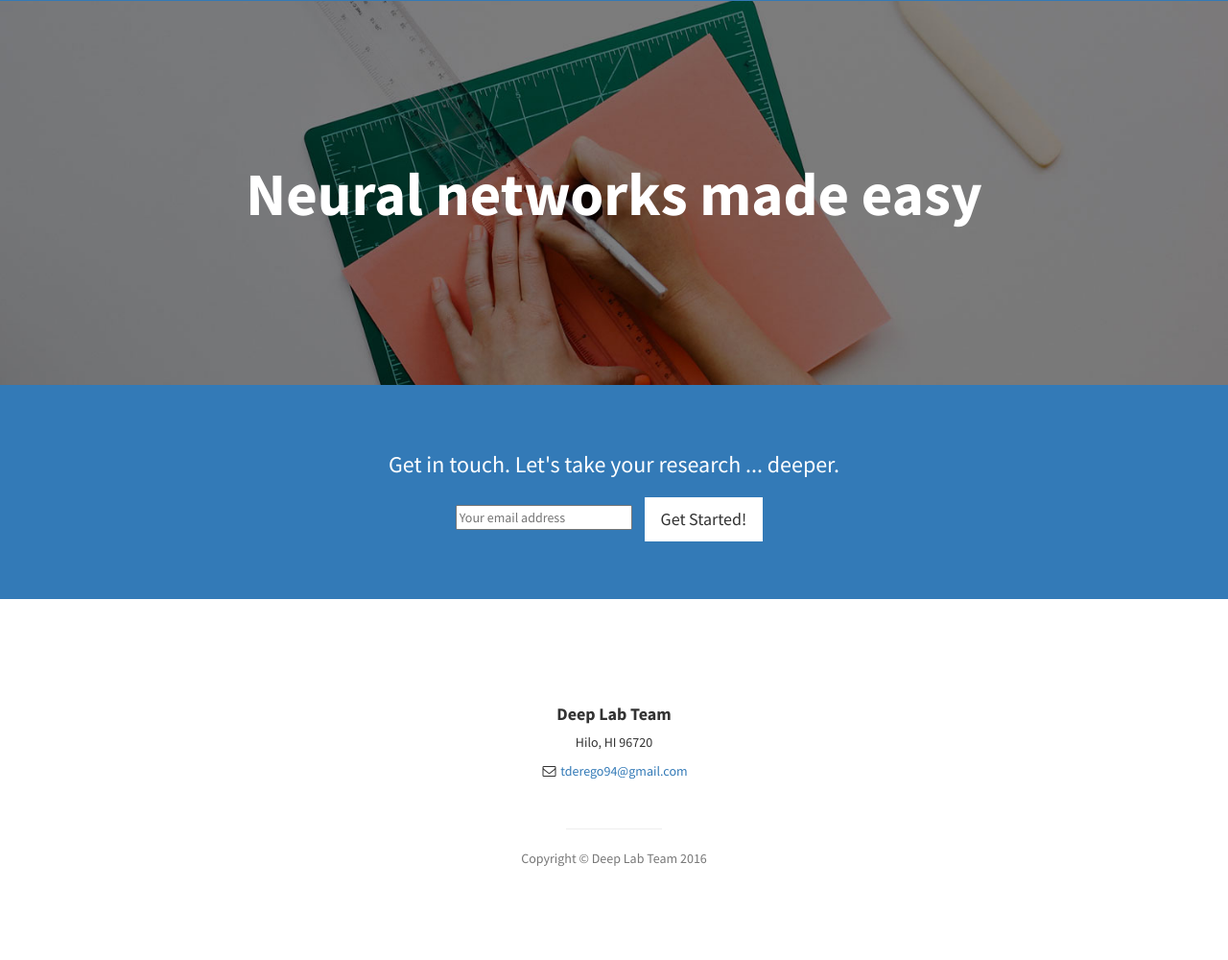
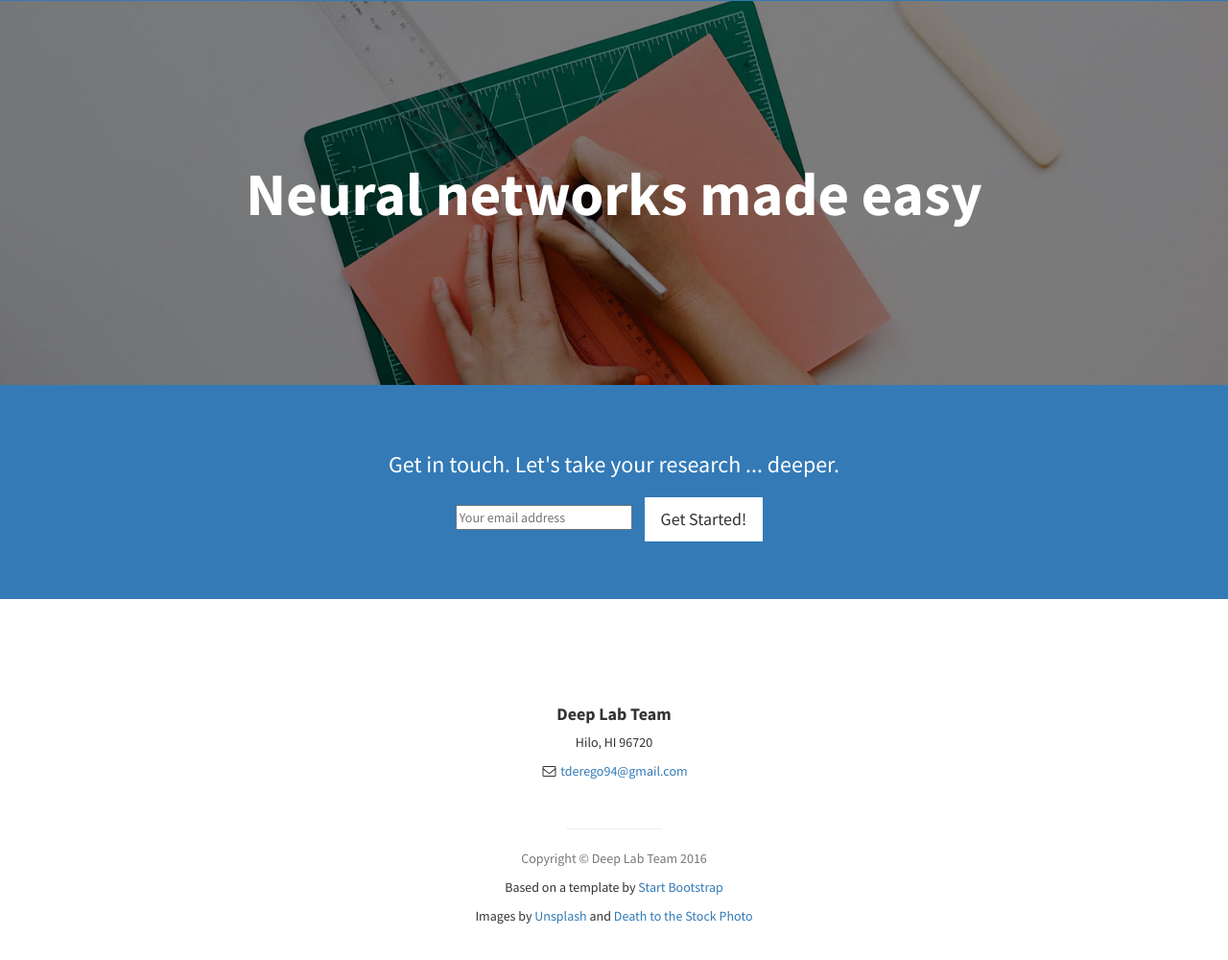
Before and after one commit to DeepLabTeam/deeplabteam.github.io, a plain HTML site: page index.html in a window 1280 px wide. Shown: the part 1447-2447 px from the top of the page at 96% size. Drawn offline with Linux system fonts and the light colour scheme.

Commit message:
add credits for theme and photos

```diff
--- a/index.html
+++ b/index.html
@@ -172,6 +172,9 @@
                     <br>
                     <hr class="small">
                     <p class="text-muted">Copyright &copy; Deep Lab Team 2016</p>
+		    <p>Based on a template by <a href="http://startbootstrap.com/">Start Bootstrap</a></p>
+		    <p>Images by <a href="https://unsplash.com/photos/EPppwcVTZEo">Unsplash</a> and <a href="http://deathtothestockphoto.com/">Death to the Stock Photo</a></p>
+
                 </div>
             </div>
         </div>
```
